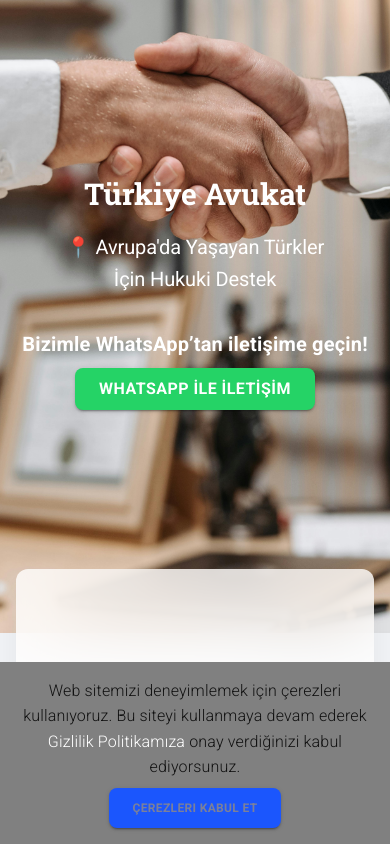
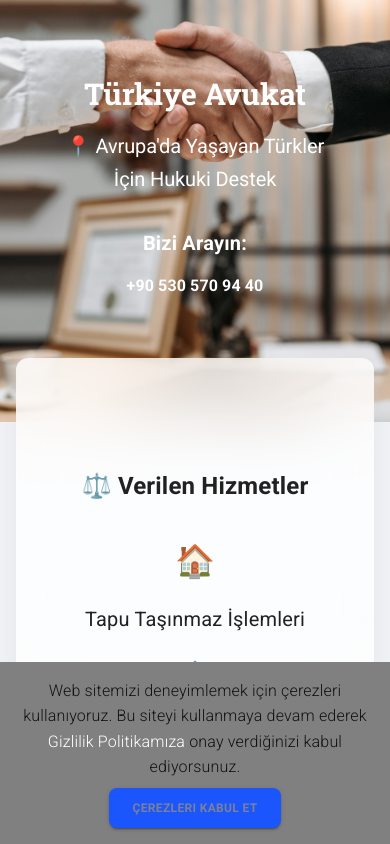
Before and after one commit to Enes-Nadir/Turkiye-Avukat, a React (Create React App) app: page / in a window 390 px wide. Shown: the top 844 px of the page. Built offline with nearby package versions, Linux system fonts and the light colour scheme.

Commit message:
Changed Banner and phone number

```diff
--- a/src/pages/Presentation/index.js
+++ b/src/pages/Presentation/index.js
@@ -29,7 +29,7 @@ function Presentation() {
   return (
     <>
       <MKBox
-        minHeight="75vh"
+        minHeight="50vh"
         width="100%"
         sx={{
           backgroundImage: `url(${bgImage})`,
@@ -42,7 +42,7 @@ function Presentation() {
         <Container>
           <Grid container item xs={12} lg={7} justifyContent="center" mx="auto" textAlign="center">
             <MKTypography
-              variant="h1"
+              variant="h2"
               color="white"
               mt={-6}
               mb={1}
@@ -64,29 +64,24 @@ function Presentation() {
               📍 Avrupa&apos;da Yaşayan Türkler İçin Hukuki Destek
             </MKTypography>
 
-            {/* WhatsApp CTA */}
+            {/* Phone Call CTA */}
             <Box mt={4}>
               <Typography variant="body1" fontWeight="bold" color="#FFFFFF" mb={1}>
-                Bizimle WhatsApp’tan iletişime geçin!{" "}
+                Bizi Arayın:
               </Typography>
-
-              <Button
-                variant="contained"
+              <Typography
+                variant="h6"
+                color="#FFFFFF"
+                component="a"
+                href="tel:+905305709440"
                 sx={{
-                  backgroundColor: "#25D366",
+                  textDecoration: "none",
                   fontWeight: "bold",
-                  color: "#FFFFFF",
-                  fontSize: "1rem",
-                  padding: "10px 24px",
-                  "&:hover": {
-                    backgroundColor: "#1ebe5d",
-                  },
+                  "&:hover": { textDecoration: "underline" },
                 }}
-                href="https://wa.me/905305709440"
-                target="_blank"
               >
-                WHATSAPP İLE İLETİŞİM
-              </Button>
+                +90 530 570 94 40
+              </Typography>
             </Box>
           </Grid>
         </Container>
```
